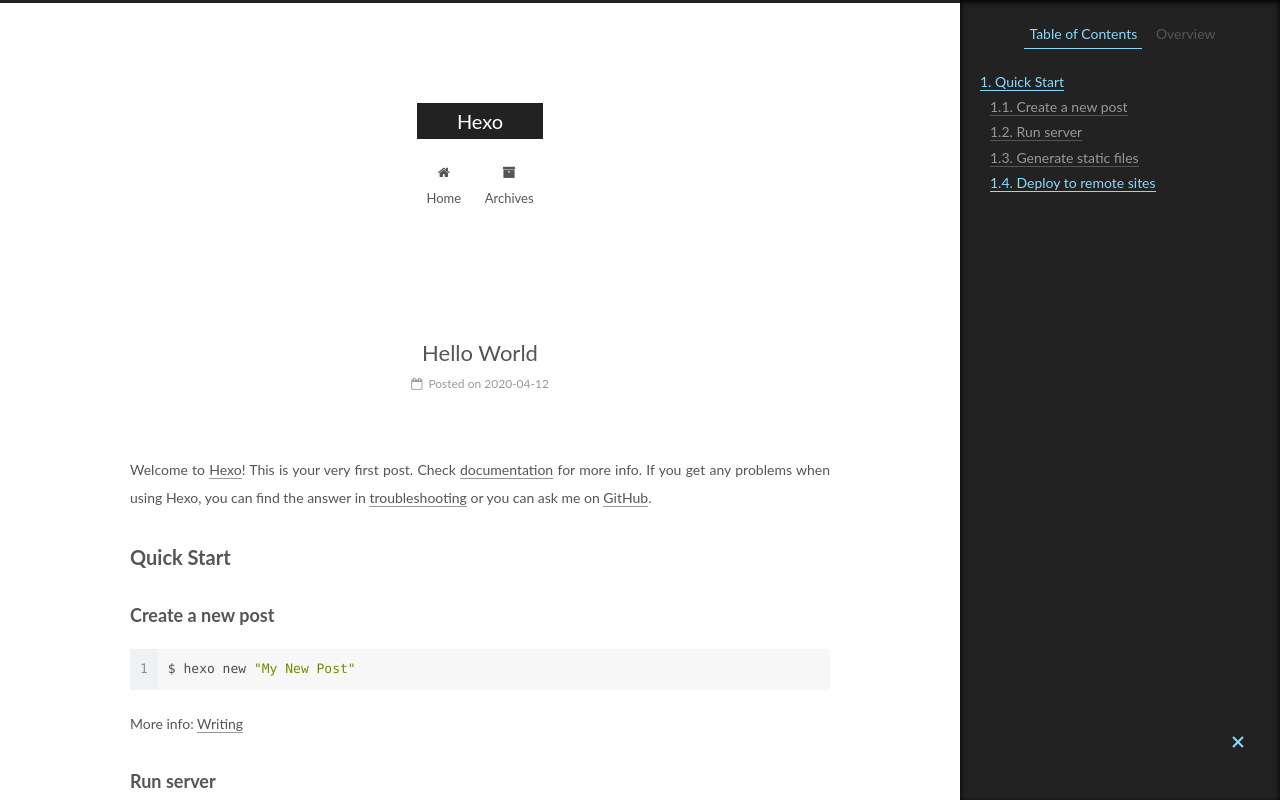
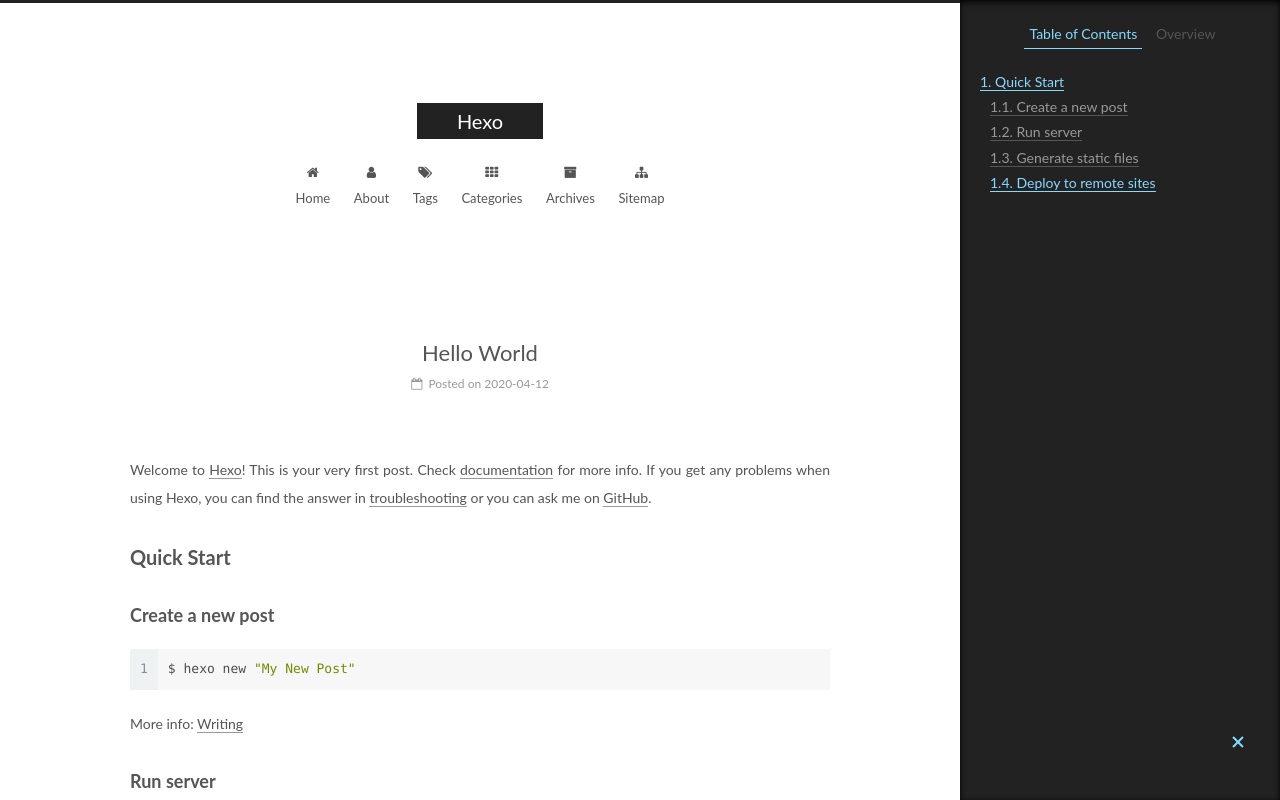
Before and after one commit to fxfSean/fxfSean.github.io, a plain HTML site: page 2020/04/12/hello-world/index.html in a window 1280 px wide. Shown: the top 800 px of the page. Drawn offline with Linux system fonts and the light colour scheme.

Commit message:
Site updated: 2020-04-12 22:01:47

```diff
--- a/2020/04/12/hello-world/index.html
+++ b/2020/04/12/hello-world/index.html
@@ -190,12 +190,52 @@
         </li>
 
 
+        <li class="menu-item menu-item-about">
+          <a href="/about/%20" rel="section">
+
+              <i class="menu-item-icon fa fa-fw fa-user"></i> <br />
+
+            About
+          </a>
+        </li>
+
+
+        <li class="menu-item menu-item-tags">
+          <a href="/tags/%20" rel="section">
+
+              <i class="menu-item-icon fa fa-fw fa-tags"></i> <br />
+
+            Tags
+          </a>
+        </li>
+
+
+        <li class="menu-item menu-item-categories">
+          <a href="/categories/%20" rel="section">
+
+              <i class="menu-item-icon fa fa-fw fa-th"></i> <br />
+
+            Categories
+          </a>
+        </li>
+
+
         <li class="menu-item menu-item-archives">
           <a href="/archives/%20" rel="section">
 
               <i class="menu-item-icon fa fa-fw fa-archive"></i> <br />
 
             Archives
+          </a>
+        </li>
+
+
+        <li class="menu-item menu-item-sitemap">
+          <a href="/sitemap.xml%20" rel="section">
+
+              <i class="menu-item-icon fa fa-fw fa-sitemap"></i> <br />
+
+            Sitemap
           </a>
         </li>
 
```
Also changed, not shown: archives/2020/04/index.html (+40 -0 lines), archives/2020/index.html (+40 -0 lines), archives/index.html (+40 -0 lines), index.html (+40 -0 lines).
